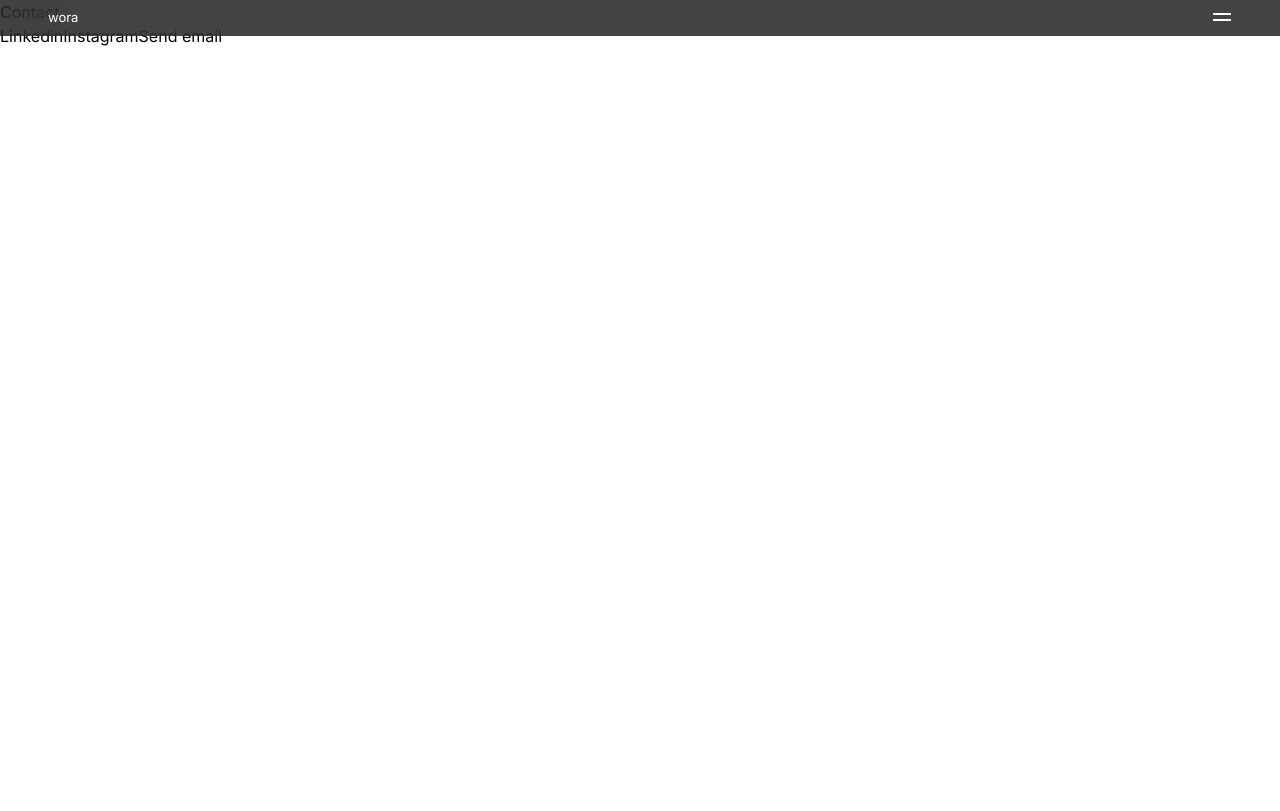
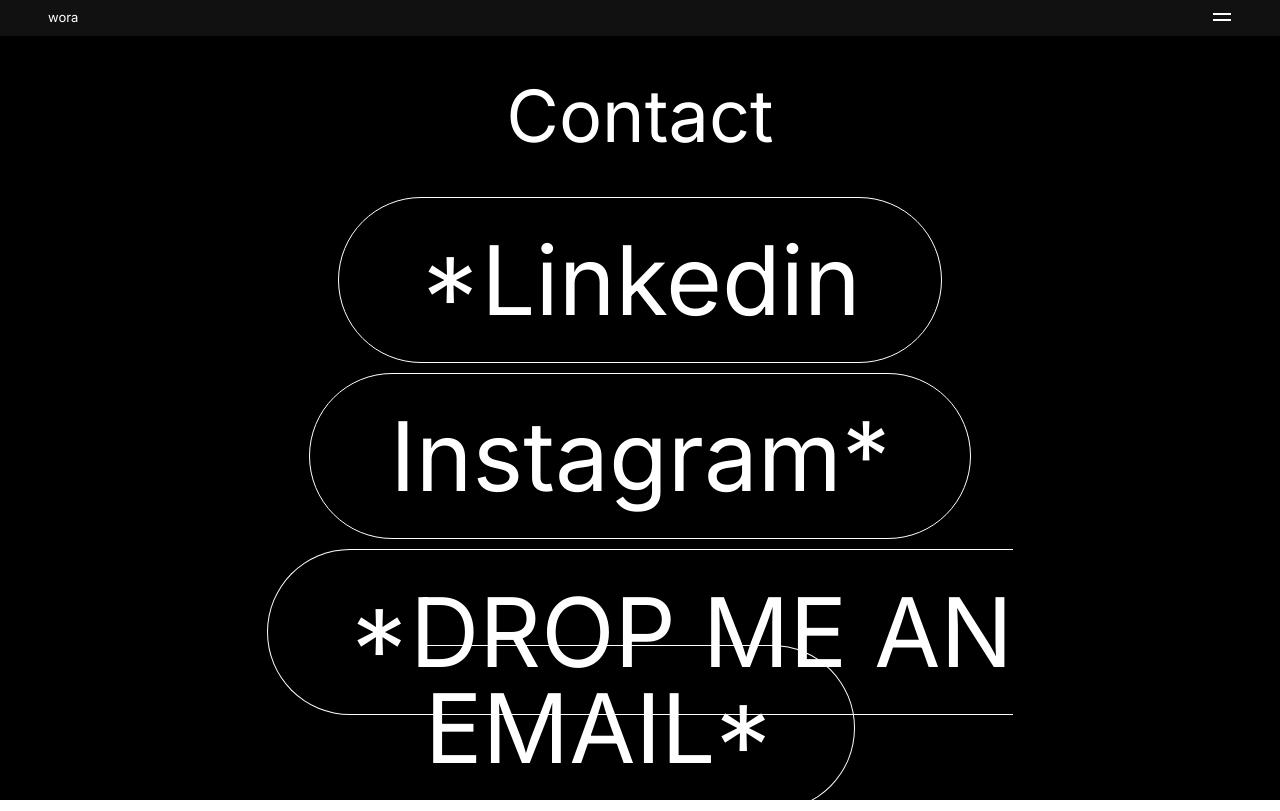
Before and after one commit to whoawora/wora, a Next.js app: page /contact in a window 1280 px wide. Built offline with nearby package versions, Linux system fonts and the light colour scheme.

Commit message:
fix: edit work

```diff
--- a/src/app/about/page.tsx
+++ b/src/app/about/page.tsx
@@ -4,17 +4,16 @@
 
 export default function AboutHome({}: Props) {
   return (
-    <div className="pt-12">
-    <div className="container mx-auto">
-      <div className="text-center">
-        <h1>Hello, I am Worawiboon</h1>
-        </div>
-      <div className="text-center">02</div>
-      <div className="text-center">03</div>
-      <div className="text-center">04</div>
-      <div className="text-center">05</div>
-      <div className="text-center">06</div>
+    <div className="pt-12 bg-black w-screen h-full">
+    <div className="px-6 xl:px-28  mx-auto bg-black">
+      <div className="text-center text-white text-9xl">
+        <h1>Hello,My name is Petch. I graduated from Silpakorn University, Bacherlor of Information and Communication Technology in interactive applications. I am currently working as a back-end developer using the Golang language, but presently interested in working as a UX/UI designer. I have experience interning as a UX/UI designer. I have worked in UX/UI design and redesign, including Sitemap, User Journey, Mood board, and other related works. I am interested in design and problem solving because I believe that good design is not only artwork but rather a tool that helps user solve problems.</h1>
+      </div>
+      <br />
+      <br />
+      <br />
     </div>
+
     </div>
   );
 }
--- a/src/app/components/header.tsx
+++ b/src/app/components/header.tsx
@@ -4,10 +4,10 @@
 function Header() {
   return (
     <div>
-      <div className="container">
+      <div className="px-6 xl:px-28">
         <div className="header relative w-full h-full bg-black">
-          <h2 className="text-white text-5xl sm:text-7xl md:text-8xl lg:text-9xl  m-auto top-1/2 left-1/2 transform -translate-x-1/2 -translate-y-1/2 align-middle text-center absolute">
-            WORAWIBOON SATHONE <br />
+          <h2 className="text-white text-5xl sm:text-7xl md:text-8xl lg:text-9xl m-auto top-1/2 left-1/2 transform -translate-x-1/2 -translate-y-1/2  align-middle text-center absolute">
+            WORAWIBOON SATHONE
             UX/UI DESIGNER
           </h2>
           <Spline scene="https://prod.spline.design/9Hd4D-nuK1akLPM4/scene.splinecode" />
--- a/src/app/components/scrollanimations.tsx
+++ b/src/app/components/scrollanimations.tsx
@@ -16,6 +16,7 @@
     const container = containerRef.current;
     const spline = document.querySelector("Spline")
     const { innerHeight } = window;
+
 
     gsap.to(spline, {
       scale: 0, // ปรับขนาดของ SVG ตามที่คุณต้องการ
--- a/src/app/contact/page.tsx
+++ b/src/app/contact/page.tsx
@@ -4,11 +4,33 @@
 
 export default function page({}: Props) {
   return (
-    <div>
-      <div>Contact</div>
-      <a href="https://www.linkedin.com/in/worawiboon-sathone" target="_blank">Linkedin</a>
-      <a href="https://www.instagram.com/pecwrs/" target="_blank">Instagram</a>
-      <a href="mailto:worasathone@gmail.com" className="">Send email</a>
+    <div className="pt-20 bg-black w-screen h-screen">
+      <div className="px-6 xl:px-28  mx-auto bg-black">
+        <div className="text-center text-white ">
+          <h1 className="mb-20 text-7xl">Contact</h1>
+          <div className="grid grid-cols-1 d-flex align-middle gap-20">
+            <div className="text-8xl ">
+              <a
+              className="border border-white rounded-full py-6 px-20"
+                href="https://www.linkedin.com/in/worawiboon-sathone"
+                target="_blank"
+              >
+                *Linkedin
+              </a>
+            </div>
+            <div className="text-8xl">
+              <a className="border border-white rounded-full py-6 px-20" href="https://www.instagram.com/pecwrs/" target="_blank">
+                Instagram*
+              </a>
+            </div>
+            <div className="text-8xl">
+              <a href="mailto:worasathone@gmail.com" className="px-20 border border-white rounded-full py-6">
+                *DROP ME AN EMAIL*
+              </a>
+            </div>
+          </div>
+        </div>
+      </div>
     </div>
   );
 }
--- a/src/app/not-found.tsx
+++ b/src/app/not-found.tsx
@@ -4,6 +4,15 @@
 
 export default function PageNotFound({}: Props) {
   return (
-    <div>PageNotFound</div>
+    <div className="pt-12 bg-black w-screen h-screen">
+    <div className="px-6 xl:px-28  mx-auto bg-black">
+      <div className="text-center text-white text-9xl">
+        <h1>*Page Not Found*</h1>
+      </div>
+      <br />
+      <br />
+      <br />
+    </div>
+    </div>
   )
 }
--- a/src/app/styles/globals.css
+++ b/src/app/styles/globals.css
@@ -246,10 +246,8 @@
 
 
 .work-content {
-  background: transparent;
   width: 100%;
   height: max-content;
-  display: block;
 }
 
 .spline-container {
--- a/src/app/work/page.tsx
+++ b/src/app/work/page.tsx
@@ -9,9 +9,10 @@
 
 export default function page({}: Props) {
   return (
-    <div className='bg-black'>
-      <div className='px-6 xl:px-28  mx-auto'>
-        <div className="grid grid-cols-1 gap-4 pt-16 bg-black">
+    <div className='bg-black h-full'>
+      <div className='px-6 xl:px-28  mx-auto pt-16'>
+
+        <div className="grid grid-cols-1 gap-4">
           <div className="work-content" data-aos="fade-up">
               <Link href="work/tawiset">
               <Image
@@ -24,10 +25,12 @@
           <div className="work-content" data-aos="fade-up">
 
           </div>
-          <br />
-          <br />
         </div>
+
       </div>
+        <br />
+        <br />
+        <br />
     </div>
   )
 }
```
